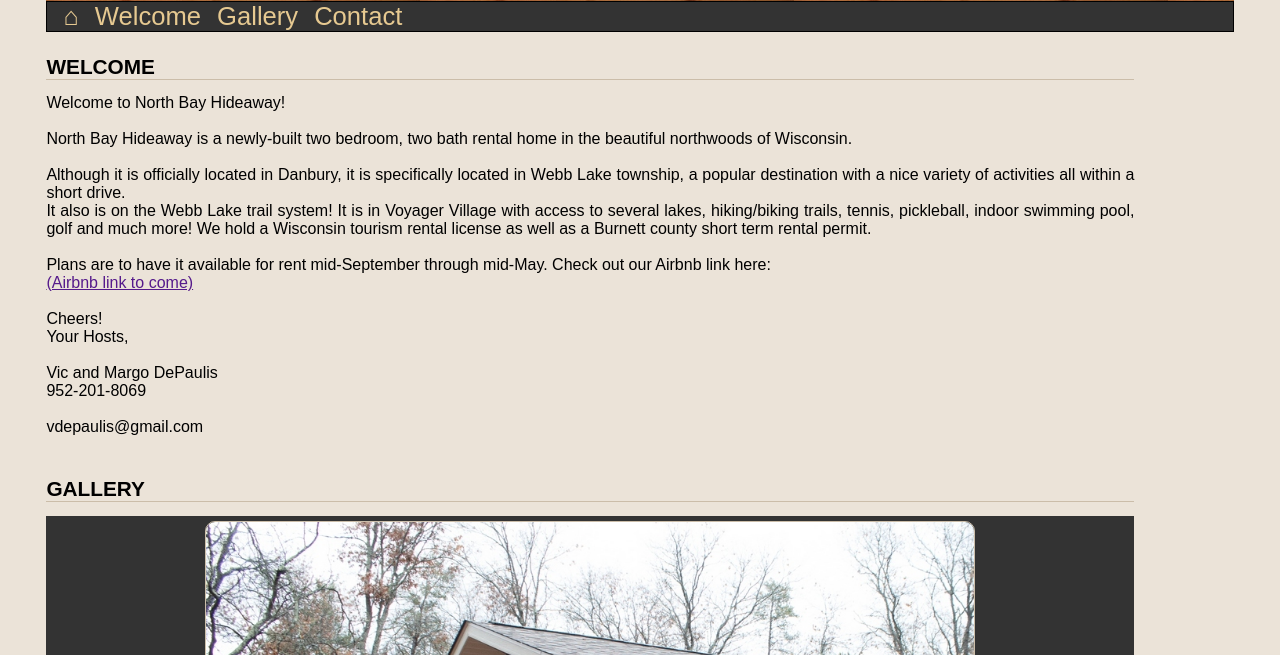
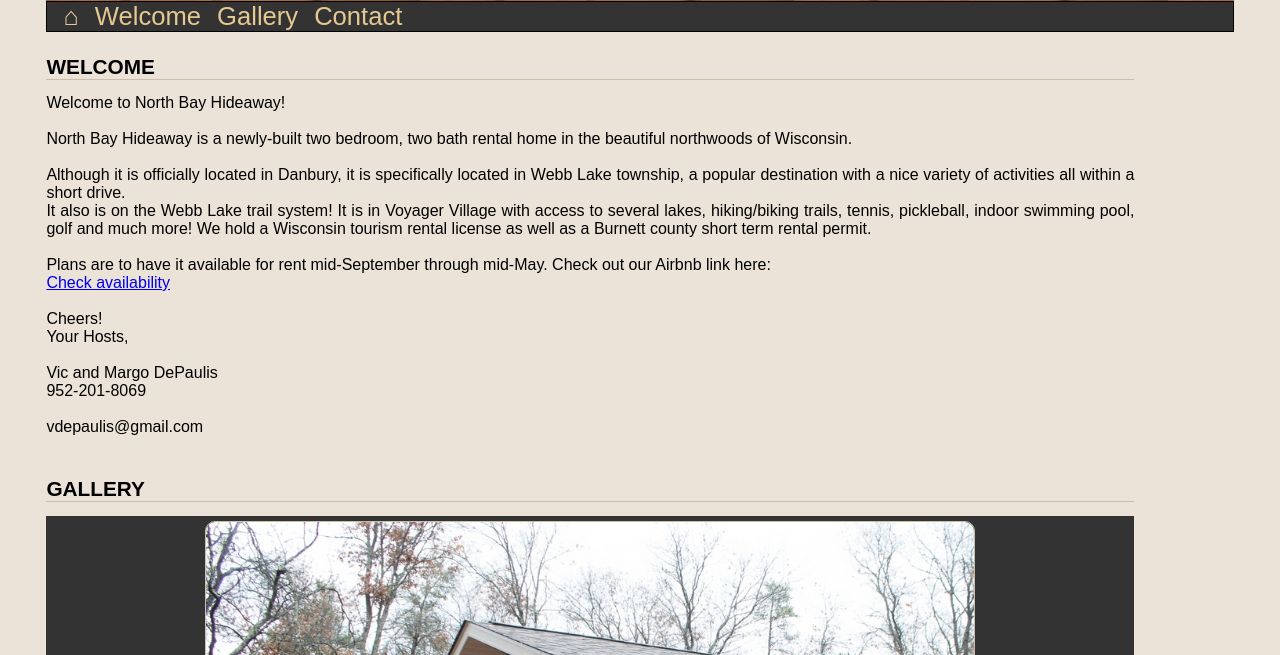
Before and after one commit to northbayhideaway/northbayhideaway.github.io, a plain HTML site: page index.html in a window 1280 px wide. Shown: the part 145-800 px from the top of the page. Drawn offline with Linux system fonts and the light colour scheme; a web font is replaced by a local one.

Commit message:
new link

```diff
--- a/index.html
+++ b/index.html
@@ -58,7 +58,7 @@ Although it is officially located in Danbury, it is specifically located in Webb
 It also is on the Webb Lake trail system! It is in Voyager Village with access to several lakes, hiking/biking trails, tennis, pickleball, indoor swimming pool, golf and much more! We hold a Wisconsin tourism rental license as well as a Burnett county short term rental permit.
 
 Plans are to have it available for rent mid-September through mid-May. Check out our Airbnb link here:
-<a href="">(Airbnb link to come)</a>
+<a href="https://www.airbnb.com/rooms/1016059393461151542">Check availability</a>
 
 Cheers!
 Your Hosts,
@@ -94,7 +94,7 @@ vdepaulis@gmail.com
     Vic and Margo DePaulis<br>
     952-201-8069<br><br>
     vdepaulis@gmail.com<br><br>
-    <a href="">(Airbnb link to come)</a>
+    <a href="https://www.airbnb.com/rooms/1016059393461151542">Check availability</a>
   </p>
 
 </div>
```
